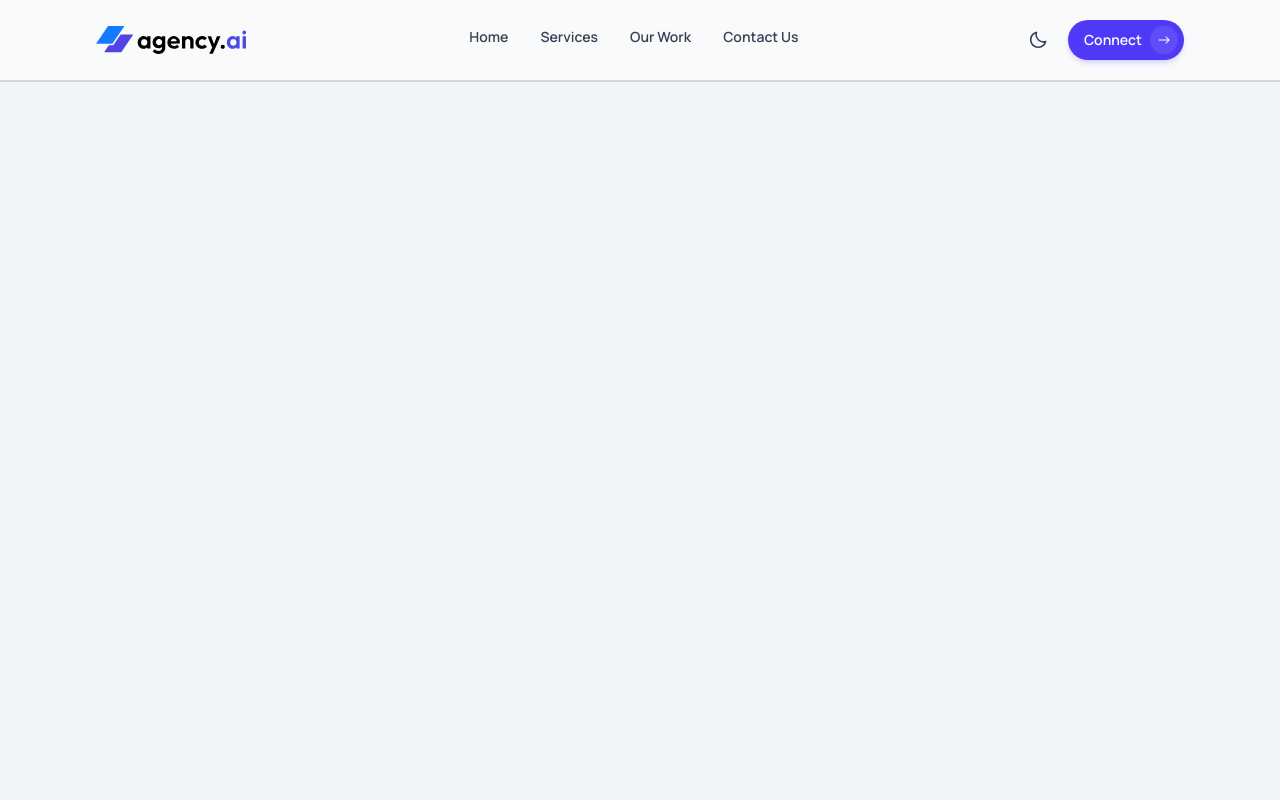
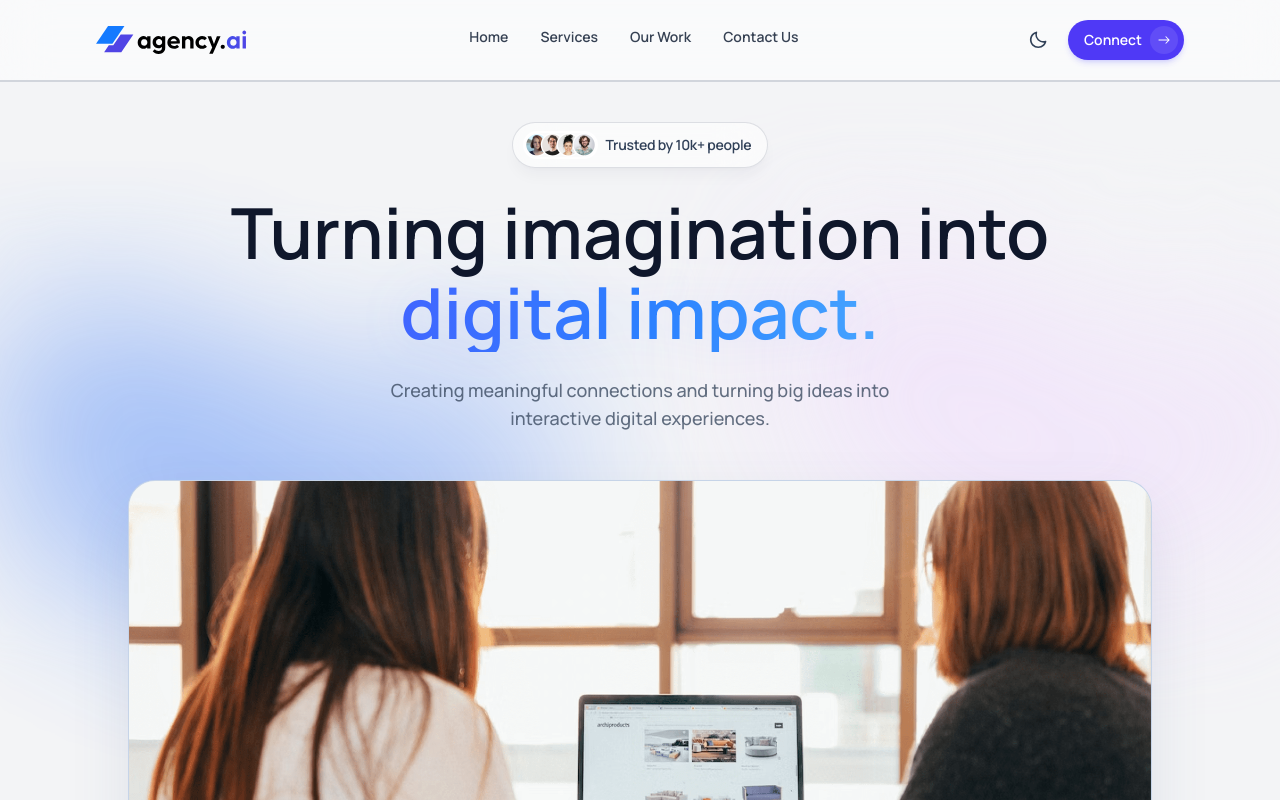
Before and after one commit to Rafiullah-Najat/Agency-AI-Team, a React (Vite) app: page / in a window 1280 px wide. Shown: the top 800 px of the page. Built offline with nearby package versions, Linux system fonts and the light colour scheme.

Commit message:
feat: implement hero section

```diff
--- a/src/components/HeroSection.jsx
+++ b/src/components/HeroSection.jsx
@@ -1,3 +1,66 @@
+import assets from "../../public/image/assets.js";
+
+const { group_profile, hero_img, bgImage1, bgImage2 } = assets;
 export default function HeroSection() {
-  return <section></section>;
+  return (
+    <section
+      id="home"
+      className="relative overflow-hidden bg-[#f3f4f6] px-5 pt-7 pb-12 text-center text-slate-900 dark:bg-slate-950 dark:text-white sm:px-10 sm:pt-10 sm:pb-16"
+    >
+      <div
+        className="absolute top-[40%] left-[-14%] h-[54vw] max-h-180 w-[68vw] max-w-250 -translate-y-1/2 opacity-70 blur-[10px]"
+        aria-hidden="true"
+      >
+        <img
+          className="h-full w-full object-cover opacity-90"
+          src={bgImage1}
+          alt=""
+        />
+      </div>
+      <div
+        className="absolute top-[34%] right-[-16%] h-[54vw] max-h-180 w-[68vw] max-w-250 -translate-y-1/2 opacity-80 blur-[10px]"
+        aria-hidden="true"
+      >
+        <img
+          className="h-full w-full object-contain sm:object-cover opacity-90"
+          src={bgImage2}
+          alt=""
+        />
+      </div>
+
+      <div className="relative z-10 mx-auto max-w-6xl">
+        <div className="mx-auto mb-6 inline-flex items-center gap-2 rounded-full border border-slate-700/15 bg-white/60 py-2 pr-4 pl-2.5 shadow-lg shadow-slate-900/4 backdrop-blur-xl dark:border-white/15 dark:bg-slate-900/60">
+          <img
+            className="h-7 rounded-full border-2 border-white/90 object-cover"
+            src={group_profile}
+            alt=""
+          />
+
+          <span className="text-[10px] font-semibold tracking-[-0.02em] text-slate-700 dark:text-slate-200 sm:text-sm">
+            Trusted by 10k+ people
+          </span>
+        </div>
+
+        <h1 className="m-0 text-slate-900  font-semibold text-[clamp(1.5rem,5.5vw,12rem)] lg:leading-20 dark:text-white ">
+          <span className="block">Turning imagination into</span>
+          <span className="block bg-linear-to-r from-indigo-600 via-blue-500 to-sky-300 bg-clip-text text-transparent drop-shadow-[0_0_25px_rgba(92,126,255,0.12)]">
+            digital impact.
+          </span>
+        </h1>
+
+        <p className="mx-auto text-[10px] mt-5 max-w-130 text-base text-slate-700/75 dark:text-slate-300/80 sm:mt-6 sm:text-lg">
+          Creating meaningful connections and turning big ideas into interactive
+          digital experiences.
+        </p>
+
+        <div className="relative mx-auto mt-10 w-[min(80vw,800px)] overflow-hidden rounded-[1.7rem] border border-slate-900/10 bg-blue-100 shadow-[0_25px_60px_rgba(80,100,140,0.12)] dark:border-white/10 dark:bg-slate-800 sm:mt-12 sm:w-[min(80vw,1200px)] ">
+          <img
+            className="h-75 w-full object-cover sm:h-[min(39vw,520px)]"
+            src={hero_img}
+            alt="hero-image"
+          />
+        </div>
+      </div>
+    </section>
+  );
 }
```
